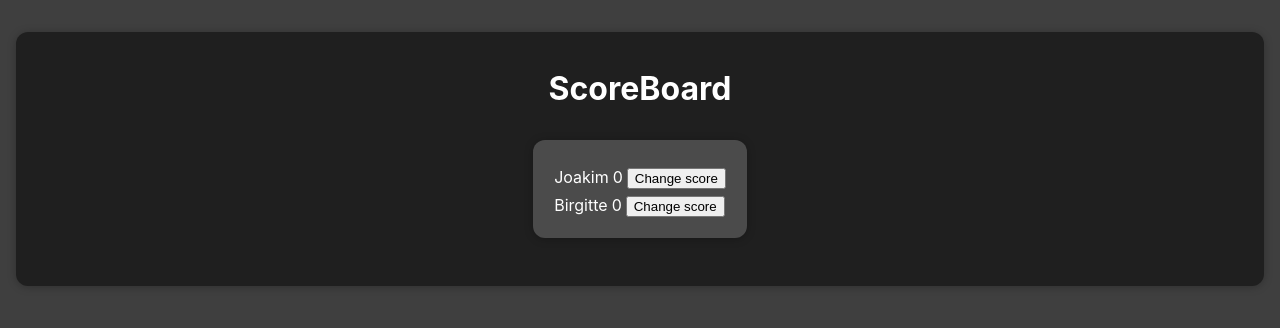
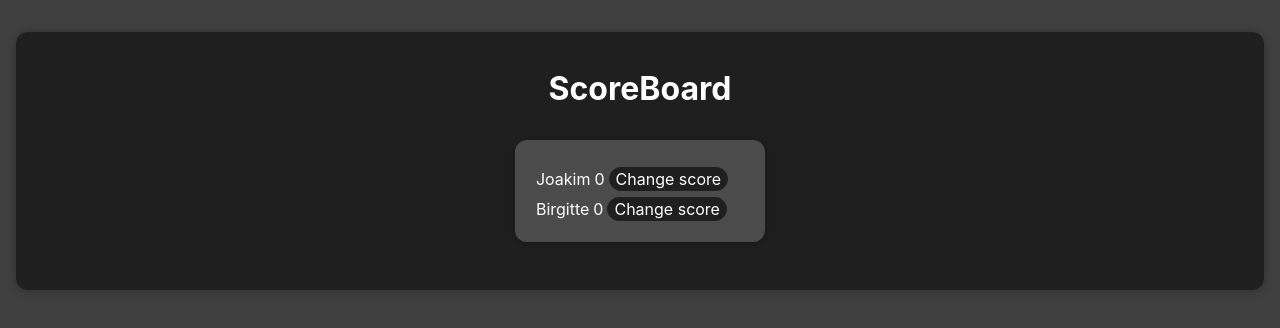
Before and after one commit to MikAoJk/scoreboard, a React (Create React App) app: page / in a window 1280 px wide. Shown: the top 328 px of the page. Built offline with nearby package versions, Linux system fonts and the light colour scheme.

Commit message:
Added in some changeplayerscore css

```diff
--- /dev/null
+++ b/src/components/ChangePlayerScore.css
@@ -0,0 +1,9 @@
+.changeplayerscore button {
+    font: inherit;
+    cursor: pointer;
+    border: 1px solid rgb(31, 31, 31);
+    background-color: rgb(31, 31, 31);
+    color: white;
+    border-radius: 12px;
+    margin-right: 1rem;
+}
--- a/src/components/ChangePlayerScore.tsx
+++ b/src/components/ChangePlayerScore.tsx
@@ -1,5 +1,6 @@
 import PlayerScoreForm from "./PlayerScoreForm";
 import {useState} from "react";
+import './ChangePlayerScore.css'
 
 
 interface ChangePlayerScoreProps {
@@ -24,7 +25,7 @@ const ChangePlayerScore = (changePlayerScoreProp: ChangePlayerScoreProps) => {
     }
 
     return (
-        <div >
+        <div className="changeplayerscore">
             {!isEditing && <button onClick={startEditingHandler} type="button">Change score</button>}
             {isEditing && <PlayerScoreForm onSavePlayerScore={savePlayerScoreHandler} onCancel={stopEditingHandler}/>}
         </div>
--- a/src/components/PlayerScoreForm.tsx
+++ b/src/components/PlayerScoreForm.tsx
@@ -27,7 +27,6 @@ const PlayerScoreForm = (playerScoreFormProps: PlayerScoreFormProps) => {
     return (
         <form onSubmit={submitHandler}>
             <div>
-
                 <div>
                     <label>Score</label>
                     <input type="number" value={enteredPlayerScore} step="1" onChange={playerScoreChangeHandler}/>
```
